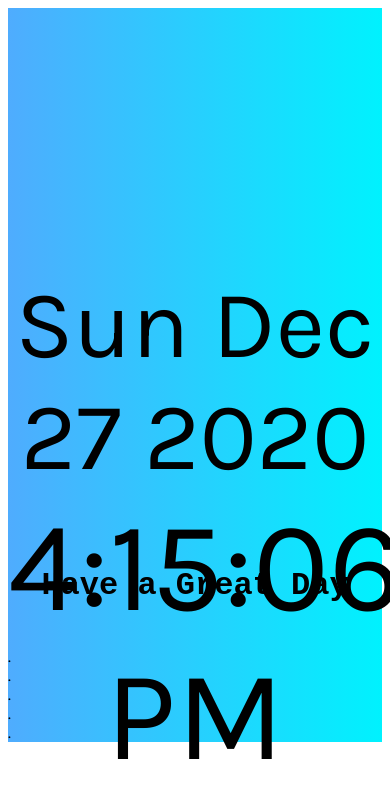
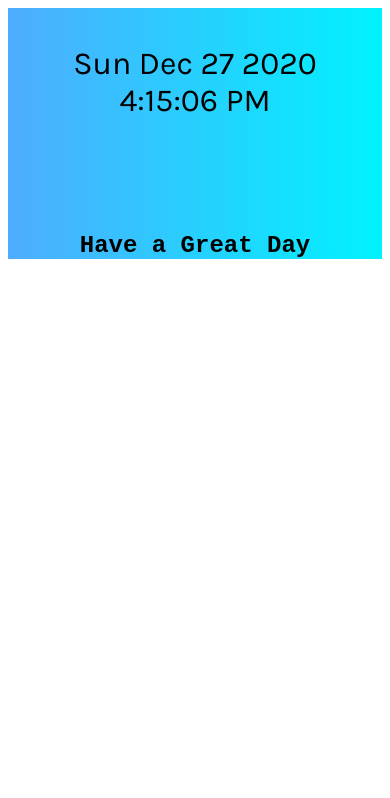
Before and after one commit to chandreshraj/chromeclock, a React app: page / in a window 390 px wide. Built offline with nearby package versions, Linux system fonts and the light colour scheme; no server answers; a web font is replaced by a local one.

Commit message:
support fot mobile devices

```diff
--- a/public/index.html
+++ b/public/index.html
@@ -6,7 +6,6 @@
     <meta name="viewport" content="width=device-width, initial-scale=1" />
     <meta name="theme-color" content="#000000" />
     <meta name="description" content="Web page to screen the Date and Clock" />
-    <link rel="apple-touch-icon" href="%PUBLIC_URL%/logo192.png" />
     <link rel="manifest" href="%PUBLIC_URL%/manifest.json" />
     <title>Chrome Clock</title>
   </head>
--- a/src/components/App.js
+++ b/src/components/App.js
@@ -10,11 +10,6 @@ class App extends Component {
       <div className="clock-page">
         <Clock clock="ClockData"></Clock>
         <Quotes quotes={quotesText}></Quotes>
-        <div>.</div>
-        <div>.</div>
-        <div>.</div>
-        <div>.</div>
-        <div>.</div>
       </div>
     );
   }
--- a/src/style.css
+++ b/src/style.css
@@ -1,7 +1,8 @@
 @import url('https://fonts.googleapis.com/css2?family=Karla:wght@300;400&display=swap');
 @import url('https://fonts.googleapis.com/css2?family=Langar&display=swap');
+
 .clock-page{
-    height: 100hv;
+    height: 150%;
     font-family: 'karla','Courier New', Courier, monospace;
     background-image: linear-gradient(to right, #4facfe 0%, #00f2fe 100%);
 }
@@ -16,7 +17,7 @@
 
 h4{
     font-family: Langar,'Courier New', Courier, monospace;
-    margin-top:10%;
+    margin-top:15%;
     text-align: center;
     font-size: 2em;
 }
@@ -30,3 +31,17 @@ h4{
     text-align: center;
     font-size: 6em;
 }
+
+@media screen and (max-width: 600px) {
+    h4 {
+        margin-top:40%;
+        font-size:1.5em;
+    }
+    .datestamp{
+        text-align: center;
+        font-size: 2em;
+    }
+    .timer {
+        font-size: 2em;
+    }
+  }
```
Also changed, not shown: public/manifest.json.
